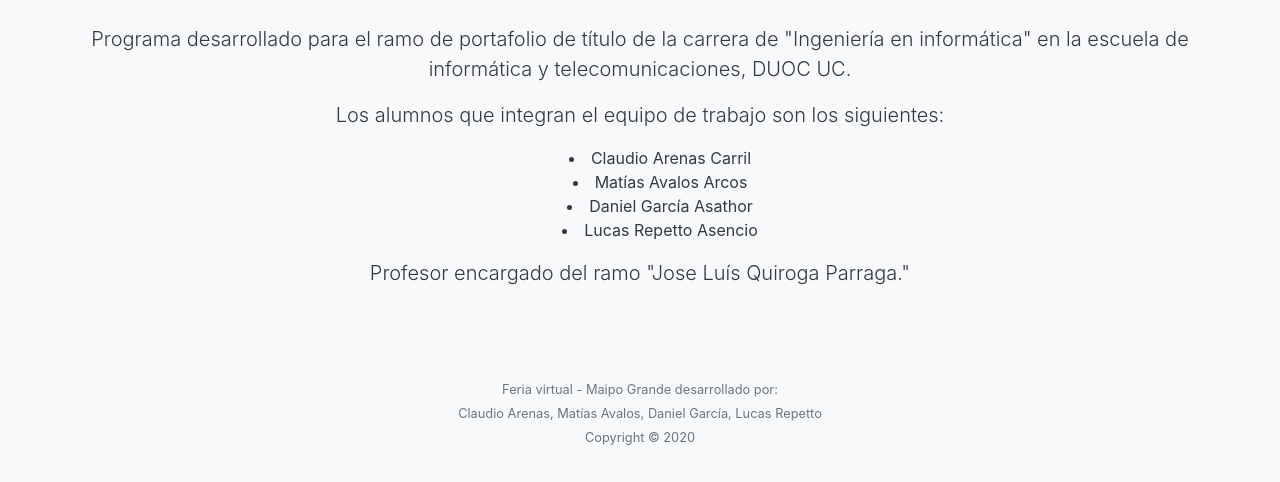
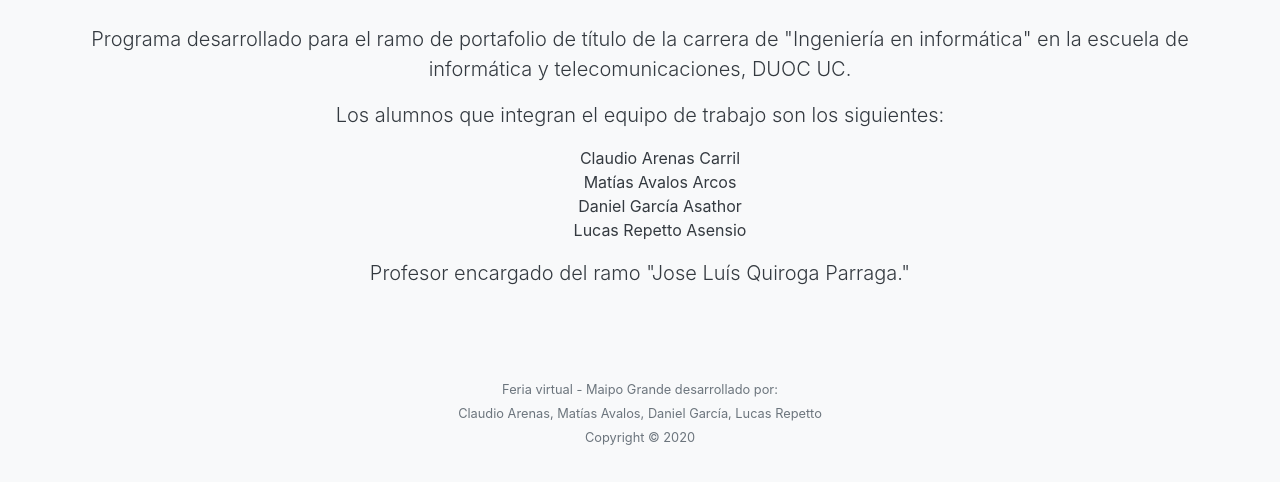
Before and after one commit to stngarcia8/feriavirtual.web, a Django app: page /about/ in a window 1280 px wide. Shown: the part 120-602 px from the top of the page. Run offline with Django 3.2, Linux system fonts and the light colour scheme; some libraries are stand-ins or nearby versions.

Commit message:
sidebar fixes

```diff
--- a/maipogrande/core/static/core/css/menu.css
+++ b/maipogrande/core/static/core/css/menu.css
@@ -9,7 +9,7 @@
 }
 
 .enlace:hover {
-  background-color: #000066;
+  background-color: #2b4747;
   color: white;
   text-decoration: none;
 }
--- a/maipogrande/core/templates/core/about.html
+++ b/maipogrande/core/templates/core/about.html
@@ -13,10 +13,14 @@
     <p class="lead">
         Los alumnos que integran el equipo de trabajo son los siguientes:
         <ul>
-            <li>Claudio Arenas Carril</li>
-            <li>Matías Avalos Arcos</li>
-            <li>Daniel García Asathor</li>
-            <li>Lucas Repetto Asencio</li>
+            Claudio Arenas Carril
+            <br>
+            Matías Avalos Arcos
+            <br>
+            Daniel García Asathor
+            <br>
+            Lucas Repetto Asensio
+            <br>
         </ul>
     </p>
     <p class="lead">
--- a/maipogrande/core/templates/core/base.html
+++ b/maipogrande/core/templates/core/base.html
@@ -20,7 +20,7 @@
     {% endblock %}
   </head>
 
-  <body class="text-dark bg-light text-justify">
+  <body class="text-dark bg-light text-justify py-0">
     <!-- Navigation-->
     <nav class="navbar navbar-expand-sm p-3 navbar-light" style="background-color: darkslategray;">
       <div class="container-fluid">
--- a/maipogrande/login/templates/login/login.html
+++ b/maipogrande/login/templates/login/login.html
@@ -11,7 +11,7 @@
     <p class="lead mb-4 px-5">
       Ingrese sus credenciales de inicio de sesión, luego presione el botón "Entrar".
     </p>
-    <div class="form-group col-4 text-center" style="self">
+    <div class="form-group col-4 text-center">
     {% csrf_token %}
     {% if form.non.field.errors %}
       {{ form.non.field.errors }}
```
Also changed, not shown: maipogrande/cexterno/templates/cexterno/orden-registrar.html (+0 -25 lines).
